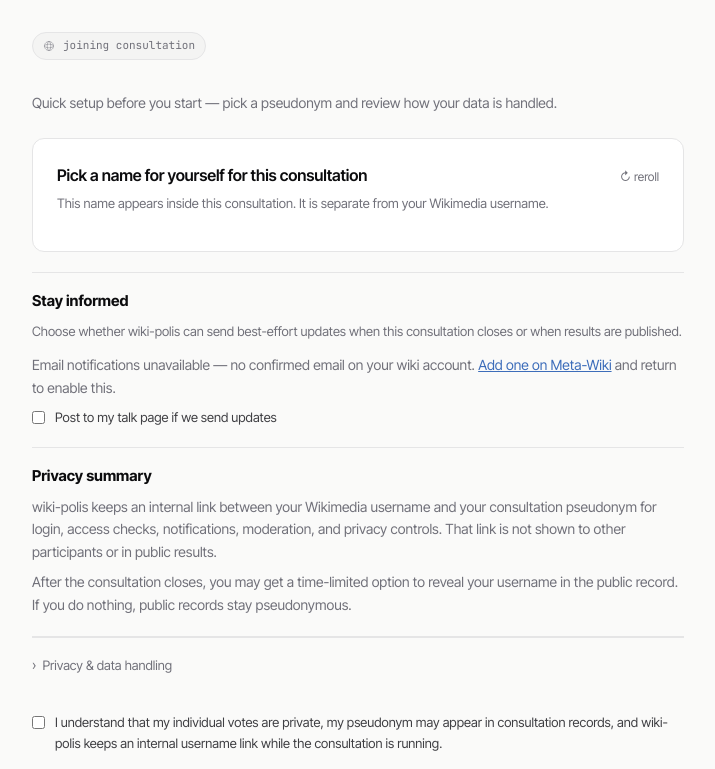
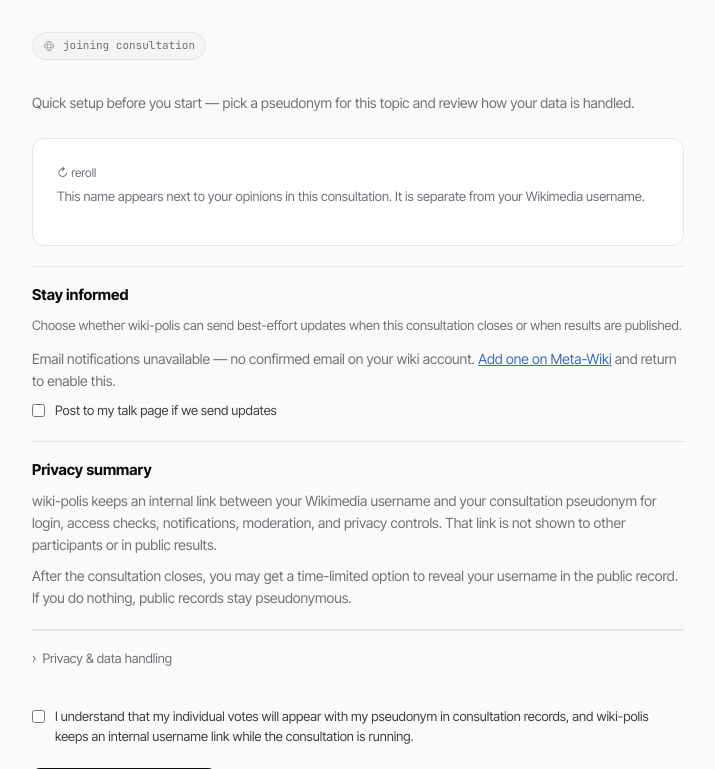
Before and after one commit to lgelauff/wiki-polis, a Flask app: template v2/templates/accept.html in a window 1280 px wide. Shown: the part 56-825 px from the top of the page, without its empty margins (282-997 px from the left). Run offline with Flask 3, Linux system fonts and the light colour scheme; the template is opened without the code that fills it, so the values that code supplies are empty; parts of the project's set-up code (start-up, migrations or seed data) failed here and were passed over; some libraries are stand-ins or nearby versions.

Commit message:
ux: improve copy on accept page and home login button
- Clarify pseudonym is for this topic specifically
- Remove redundant pseudonym card title
- Reword consent line to be more direct about vote visibility
- Change "Continue with Wikimedia" to "Login with Wikimedia"

Co-Authored-By: Claude Sonnet 4.6 <noreply@anthropic.com>

```diff
--- a/v2/templates/accept.html
+++ b/v2/templates/accept.html
@@ -33,7 +33,7 @@
   {% endif %}
 
   <p style="font-size:14px;color:var(--muted);margin-top:18px;margin-bottom:0">
-    Quick setup before you start — pick a pseudonym and review how your data is handled.
+    Quick setup before you start — pick a pseudonym for this topic and review how your data is handled.
   </p>
 
   <form method="post"
@@ -49,7 +49,6 @@
          aria-labelledby="pseudonym-title"
          aria-describedby="pseudonym-help pseudonym-status">
       <div class="pseudonym-card-header">
-        <div class="pseudonym-card-title" id="pseudonym-title">Pick a name for yourself for this consultation</div>
         <button type="button"
                 class="reroll-btn"
                 id="reroll-btn"
@@ -57,7 +56,7 @@
                 aria-label="Generate new pseudonym options">↻ reroll</button>
       </div>
       <div class="pseudonym-card-sub" id="pseudonym-help">
-        This name appears inside this consultation. It is separate from your Wikimedia username.
+        This name appears next to your opinions in this consultation. It is separate from your Wikimedia username.
       </div>
       <p class="sr-only" id="pseudonym-status" role="status" aria-live="polite"></p>
 
@@ -157,7 +156,7 @@
              required
              aria-required="true">
       <span>
-        I understand that my individual votes are private, my pseudonym may appear
+        I understand that my individual votes will appear with my pseudonym
         in consultation records, and wiki-polis keeps an internal username link
         while the consultation is running.
       </span>
--- a/v2/templates/home.html
+++ b/v2/templates/home.html
@@ -25,7 +25,7 @@
         <ellipse cx="12" cy="12" rx="9" ry="3.5"/>
         <ellipse cx="12" cy="12" rx="3.5" ry="9"/>
       </svg>
-      Continue with Wikimedia
+      Login with Wikimedia
     </a>
     {% if dev_test_users %}
     <div style="margin-top:1.25rem;padding:10px 14px;border:1px dashed var(--spot);border-radius:8px;background:rgba(245,158,11,0.05);display:flex;align-items:center;gap:10px;flex-wrap:wrap">
```
